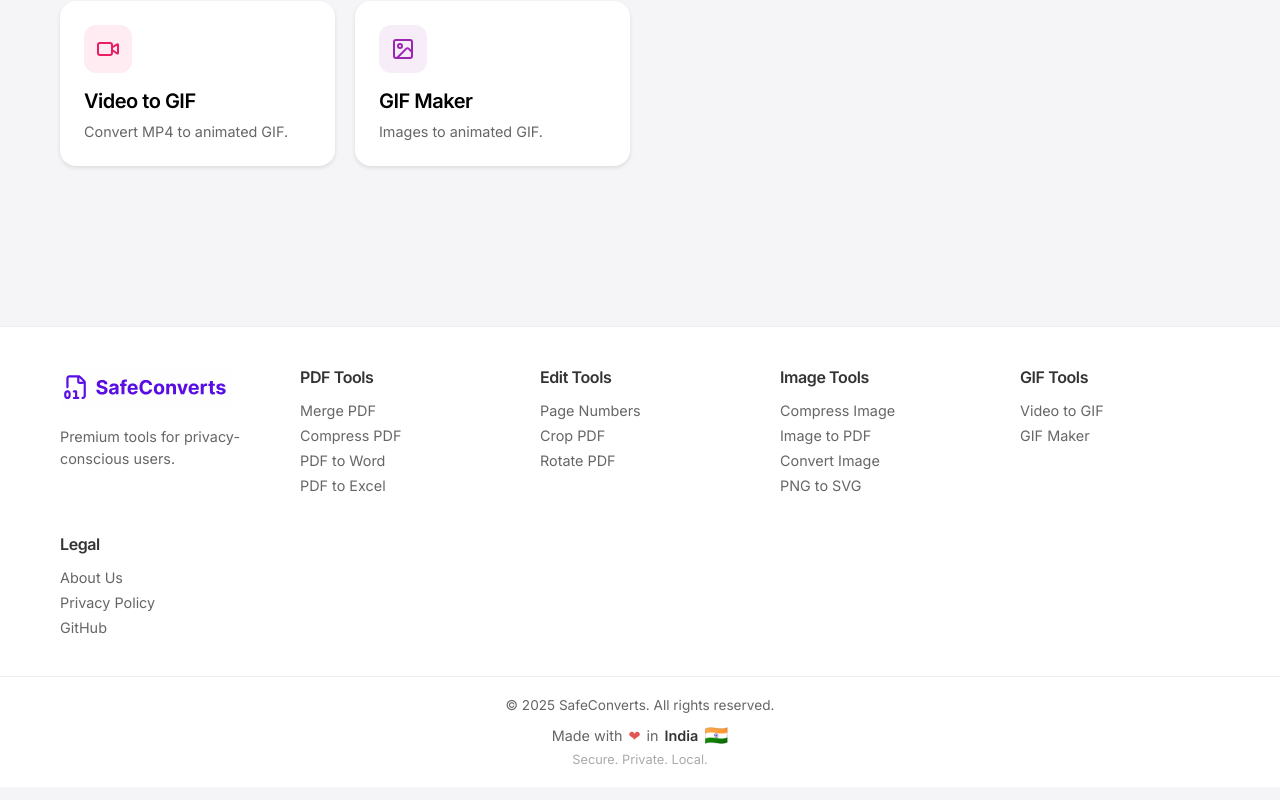
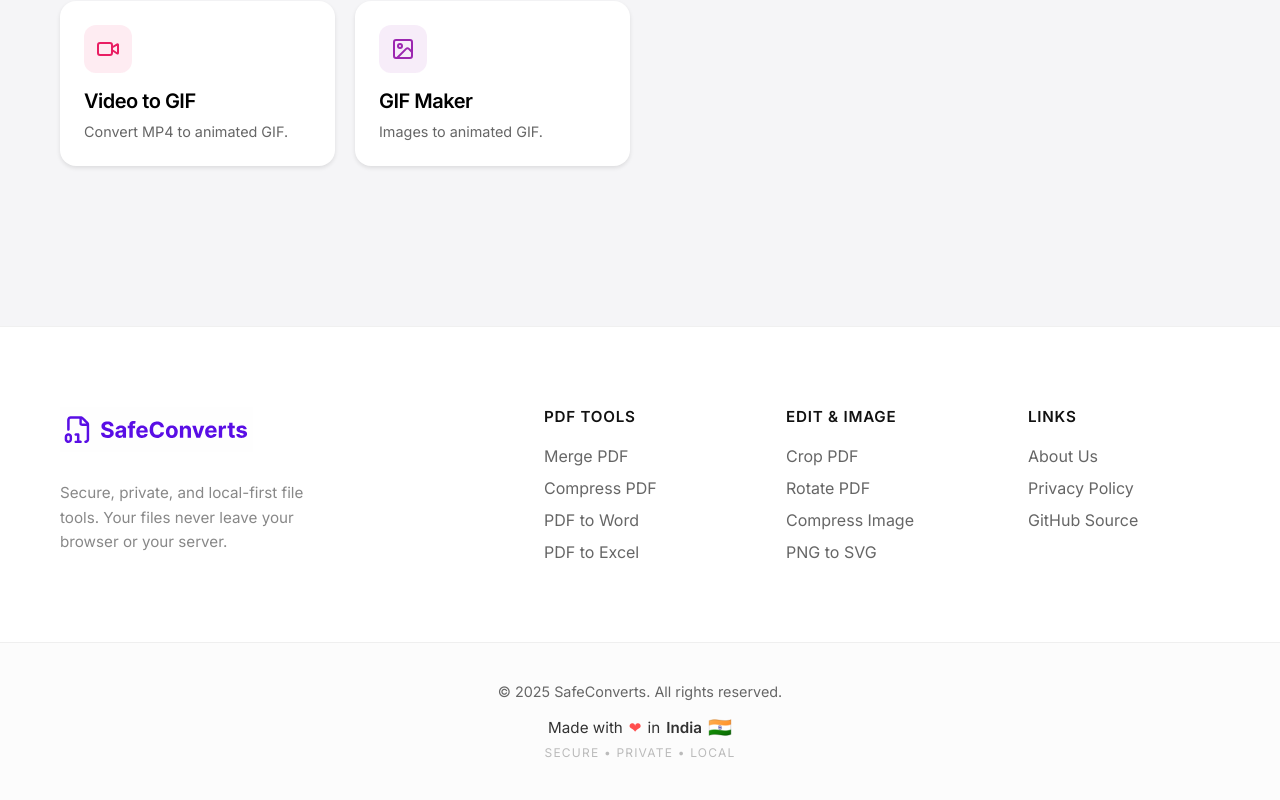
Before and after one commit to sarthakvarshney8081/safeconvert, a Next.js app in the folder frontend/: page / in a window 1280 px wide. Shown: the part 2109-2909 px from the top of the page. Built offline with nearby package versions, Linux system fonts and the light colour scheme; no server answers.

Commit message:
style: refine footer design and add heartbeat animation

```diff
--- a/frontend/app/globals.css
+++ b/frontend/app/globals.css
@@ -22,9 +22,9 @@
   --radius-xl: 24px;
 
   /* Shadows */
-  --shadow-sm: 0 2px 4px rgba(0,0,0,0.1);
-  --shadow-md: 0 4px 6px rgba(0,0,0,0.1);
-  --shadow-lg: 0 10px 15px rgba(0,0,0,0.1);
+  --shadow-sm: 0 2px 4px rgba(0, 0, 0, 0.1);
+  --shadow-md: 0 4px 6px rgba(0, 0, 0, 0.1);
+  --shadow-lg: 0 10px 15px rgba(0, 0, 0, 0.1);
 }
 
 * {
@@ -42,7 +42,12 @@
   flex-direction: column;
 }
 
-h1, h2, h3, h4, h5, h6 {
+h1,
+h2,
+h3,
+h4,
+h5,
+h6 {
   font-weight: 600;
   letter-spacing: -0.025em;
 }
@@ -97,13 +102,54 @@
   gap: 20px;
 }
 
-.grid-cols-1 { grid-template-columns: repeat(1, 1fr); }
-.grid-cols-2 { grid-template-columns: repeat(2, 1fr); }
-.grid-cols-3 { grid-template-columns: repeat(3, 1fr); }
-.grid-cols-4 { grid-template-columns: repeat(4, 1fr); }
+.grid-cols-1 {
+  grid-template-columns: repeat(1, 1fr);
+}
+
+.grid-cols-2 {
+  grid-template-columns: repeat(2, 1fr);
+}
+
+.grid-cols-3 {
+  grid-template-columns: repeat(3, 1fr);
+}
+
+.grid-cols-4 {
+  grid-template-columns: repeat(4, 1fr);
+}
 
 @media (max-width: 768px) {
-  .grid-cols-2, .grid-cols-3, .grid-cols-4 {
+
+  .grid-cols-2,
+  .grid-cols-3,
+  .grid-cols-4 {
     grid-template-columns: 1fr;
   }
 }
+
+/* Footer Improvements */
+.footer-link {
+  transition: all 0.2s ease;
+  color: #666;
+  font-weight: 400;
+  display: inline-block;
+}
+
+.footer-link:hover {
+  color: var(--primary);
+  transform: translateX(3px);
+}
+
+.footer-section-title {
+  color: #111;
+  font-size: 0.95rem;
+  font-weight: 600;
+  margin-bottom: 1.25rem;
+  text-transform: uppercase;
+  letter-spacing: 0.05em;
+}
+
+.footer-bottom {
+  background: #fcfcfc;
+  border-top: 1px solid rgba(0, 0, 0, 0.05);
+}
--- a/frontend/app/layout.tsx
+++ b/frontend/app/layout.tsx
@@ -44,77 +44,59 @@
           {children}
         </main>
 
-        <footer style={{ background: '#fff', borderTop: '1px solid #eee', color: '#666', marginTop: 'auto' }}>
-          <div className="container" style={{ padding: '40px 20px', display: 'grid', gridTemplateColumns: 'repeat(auto-fit, minmax(200px, 1fr))', gap: '40px' }}>
+        <footer style={{ background: '#fff', borderTop: '1px solid #f0f0f0', color: '#666', marginTop: 'auto' }}>
+          <div className="container" style={{ padding: '80px 20px', display: 'grid', gridTemplateColumns: 'repeat(auto-fit, minmax(180px, 1fr))', gap: '50px' }}>
             {/* Branding Column */}
-            <div>
-              <div style={{ marginBottom: '15px' }}>
-                <img src="/logo.svg" alt="SafeConverts" style={{ height: '40px', maxWidth: '100%' }} />
+            <div style={{ gridColumn: 'span 2' }}>
+              <div style={{ marginBottom: '25px' }}>
+                <img src="/logo.svg" alt="SafeConverts" style={{ height: '45px' }} />
               </div>
-              <p style={{ fontSize: '0.9rem', lineHeight: '1.5' }}>
-                Premium tools for privacy-conscious users.
+              <p style={{ fontSize: '0.95rem', lineHeight: '1.6', maxWidth: '280px', color: '#888' }}>
+                Secure, private, and local-first file tools. Your files never leave your browser or your server.
               </p>
             </div>
 
-            {/* PDF Tools */}
+            {/* tool columns */}
             <div>
-              <h4 style={{ marginBottom: '15px', color: '#333', fontSize: '1rem' }}>PDF Tools</h4>
-              <ul style={{ listStyle: 'none', padding: 0, fontSize: '0.9rem', display: 'flex', flexDirection: 'column', gap: '8px' }}>
-                <li><a href="/tools/merge-pdf">Merge PDF</a></li>
-                <li><a href="/tools/compress-pdf">Compress PDF</a></li>
-                <li><a href="/tools/pdf-to-word">PDF to Word</a></li>
-                <li><a href="/tools/pdf-to-excel">PDF to Excel</a></li>
+              <h4 className="footer-section-title">PDF Tools</h4>
+              <ul style={{ listStyle: 'none', padding: 0, display: 'flex', flexDirection: 'column', gap: '12px' }}>
+                <li><a href="/tools/merge-pdf" className="footer-link">Merge PDF</a></li>
+                <li><a href="/tools/compress-pdf" className="footer-link">Compress PDF</a></li>
+                <li><a href="/tools/pdf-to-word" className="footer-link">PDF to Word</a></li>
+                <li><a href="/tools/pdf-to-excel" className="footer-link">PDF to Excel</a></li>
               </ul>
             </div>
 
-            {/* Edit Tools */}
             <div>
-              <h4 style={{ marginBottom: '15px', color: '#333', fontSize: '1rem' }}>Edit Tools</h4>
-              <ul style={{ listStyle: 'none', padding: 0, fontSize: '0.9rem', display: 'flex', flexDirection: 'column', gap: '8px' }}>
-                <li><a href="/tools/page-numbers">Page Numbers</a></li>
-                <li><a href="/tools/crop-pdf">Crop PDF</a></li>
-                <li><a href="/tools/rotate-pdf">Rotate PDF</a></li>
+              <h4 className="footer-section-title">Edit & Image</h4>
+              <ul style={{ listStyle: 'none', padding: 0, display: 'flex', flexDirection: 'column', gap: '12px' }}>
+                <li><a href="/tools/crop-pdf" className="footer-link">Crop PDF</a></li>
+                <li><a href="/tools/rotate-pdf" className="footer-link">Rotate PDF</a></li>
+                <li><a href="/tools/compress-image" className="footer-link">Compress Image</a></li>
+                <li><a href="/tools/png-to-svg" className="footer-link">PNG to SVG</a></li>
               </ul>
             </div>
 
-            {/* Image Tools */}
             <div>
-              <h4 style={{ marginBottom: '15px', color: '#333', fontSize: '1rem' }}>Image Tools</h4>
-              <ul style={{ listStyle: 'none', padding: 0, fontSize: '0.9rem', display: 'flex', flexDirection: 'column', gap: '8px' }}>
-                <li><a href="/tools/compress-image">Compress Image</a></li>
-                <li><a href="/tools/image-to-pdf">Image to PDF</a></li>
-                <li><a href="/tools/convert-image">Convert Image</a></li>
-                <li><a href="/tools/png-to-svg">PNG to SVG</a></li>
-              </ul>
-            </div>
-
-            {/* GIF Tools */}
-            <div>
-              <h4 style={{ marginBottom: '15px', color: '#333', fontSize: '1rem' }}>GIF Tools</h4>
-              <ul style={{ listStyle: 'none', padding: 0, fontSize: '0.9rem', display: 'flex', flexDirection: 'column', gap: '8px' }}>
-                <li><a href="/tools/video-to-gif">Video to GIF</a></li>
-                <li><a href="/tools/gif-maker">GIF Maker</a></li>
-              </ul>
-            </div>
-
-            {/* Legal */}
-            <div>
-              <h4 style={{ marginBottom: '15px', color: '#333', fontSize: '1rem' }}>Legal</h4>
-              <ul style={{ listStyle: 'none', padding: 0, fontSize: '0.9rem', display: 'flex', flexDirection: 'column', gap: '8px' }}>
-                <li><a href="/about">About Us</a></li>
-                <li><a href="/privacy">Privacy Policy</a></li>
-                <li><a href="https://github.com/sarthakvarshney8081/safeconvert">GitHub</a></li>
+              <h4 className="footer-section-title">Links</h4>
+              <ul style={{ listStyle: 'none', padding: 0, display: 'flex', flexDirection: 'column', gap: '12px' }}>
+                <li><a href="/about" className="footer-link">About Us</a></li>
+                <li><a href="/privacy" className="footer-link">Privacy Policy</a></li>
+                <li><a href="https://github.com/sarthakvarshney8081/safeconvert" className="footer-link">GitHub Source</a></li>
               </ul>
             </div>
           </div>
 
-          <div style={{ borderTop: '1px solid #eee', padding: '20px', textAlign: 'center', fontSize: '0.85rem' }}>
-            <div className="container">
-              <p style={{ marginBottom: 10 }}>&copy; {new Date().getFullYear()} SafeConverts. All rights reserved.</p>
-              <p style={{ display: 'flex', alignItems: 'center', justifyContent: 'center', gap: 6, fontSize: '0.9rem' }}>
-                Made with <span style={{ color: '#e25555' }}>❤</span> in <span style={{ fontWeight: 600, color: '#333' }}>India</span> <span style={{ fontSize: '1.2rem' }}>🇮🇳</span>
-              </p>
-              <p style={{ fontSize: '0.8rem', marginTop: 5, color: '#aaa' }}>Secure. Private. Local.</p>
+          <div className="footer-bottom" style={{ padding: '40px 20px', textAlign: 'center' }}>
+            <div className="container" style={{ display: 'flex', flexDirection: 'column', alignItems: 'center', gap: '15px' }}>
+              <p style={{ fontSize: '0.9rem' }}>&copy; {new Date().getFullYear()} SafeConverts. All rights reserved.</p>
+
+              <div style={{ display: 'flex', flexDirection: 'column', alignItems: 'center', gap: '6px' }}>
+                <p style={{ display: 'flex', alignItems: 'center', gap: 6, fontSize: '0.95rem', color: '#333' }}>
+                  Made with <span style={{ color: '#ff4d4d', display: 'inline-block', animation: 'heartbeat 1.5s ease-in-out infinite' }}>❤</span> in <span style={{ fontWeight: 600 }}>India</span> <span style={{ fontSize: '1.2rem' }}>🇮🇳</span>
+                </p>
+                <p style={{ fontSize: '0.75rem', color: '#bbb', textTransform: 'uppercase', letterSpacing: '0.1em' }}>Secure • Private • Local</p>
+              </div>
             </div>
           </div>
         </footer>
```
